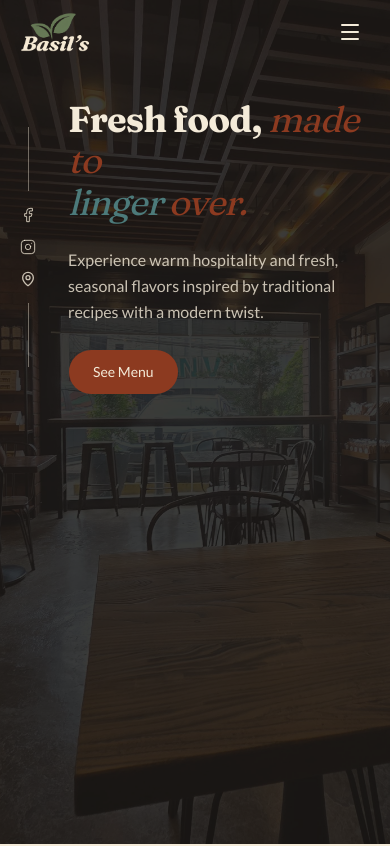
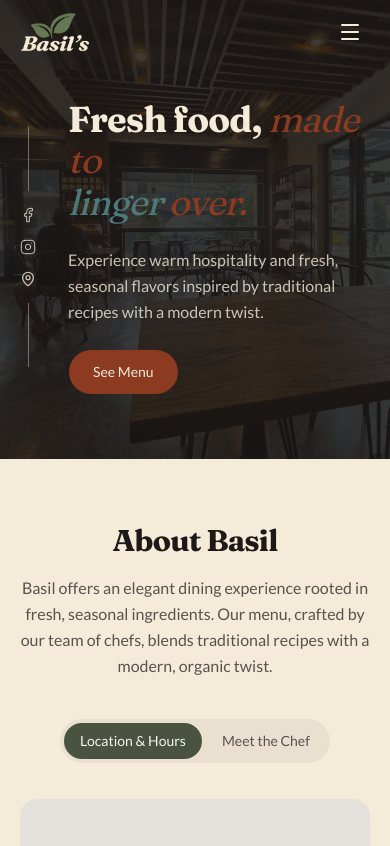
Before and after one commit to AnzuWanzu/Basil, a Next.js app: page / in a window 390 px wide. Shown: the top 846 px of the page. Built offline with nearby package versions, Linux system fonts and the light colour scheme.

Commit message:
[Fix]: Only force full-viewport Hero height at lg+, fixing mobile dead space.

```diff
--- a/components/layout/Container.tsx
+++ b/components/layout/Container.tsx
@@ -48,7 +48,7 @@ export default function Container({
       {/* 1. HERO VIEWPORT BLOCK — background photo lives here so it's one continuous surface
           behind both the nav and the hero content (not just the Hero component's own box).
           Header overlays transparently on top of it (not sticky). */}
-      <div id="home" className={`relative w-full overflow-hidden ${ANCHOR_SCROLL_MT} min-h-screen flex flex-col justify-between`}>
+      <div id="home" className={`relative w-full overflow-hidden ${ANCHOR_SCROLL_MT} lg:min-h-screen flex flex-col justify-between`}>
         <Image src={heroBg} alt="" fill priority unoptimized className="object-cover" />
         <div className="absolute inset-0 bg-foreground/85" />
 
```
